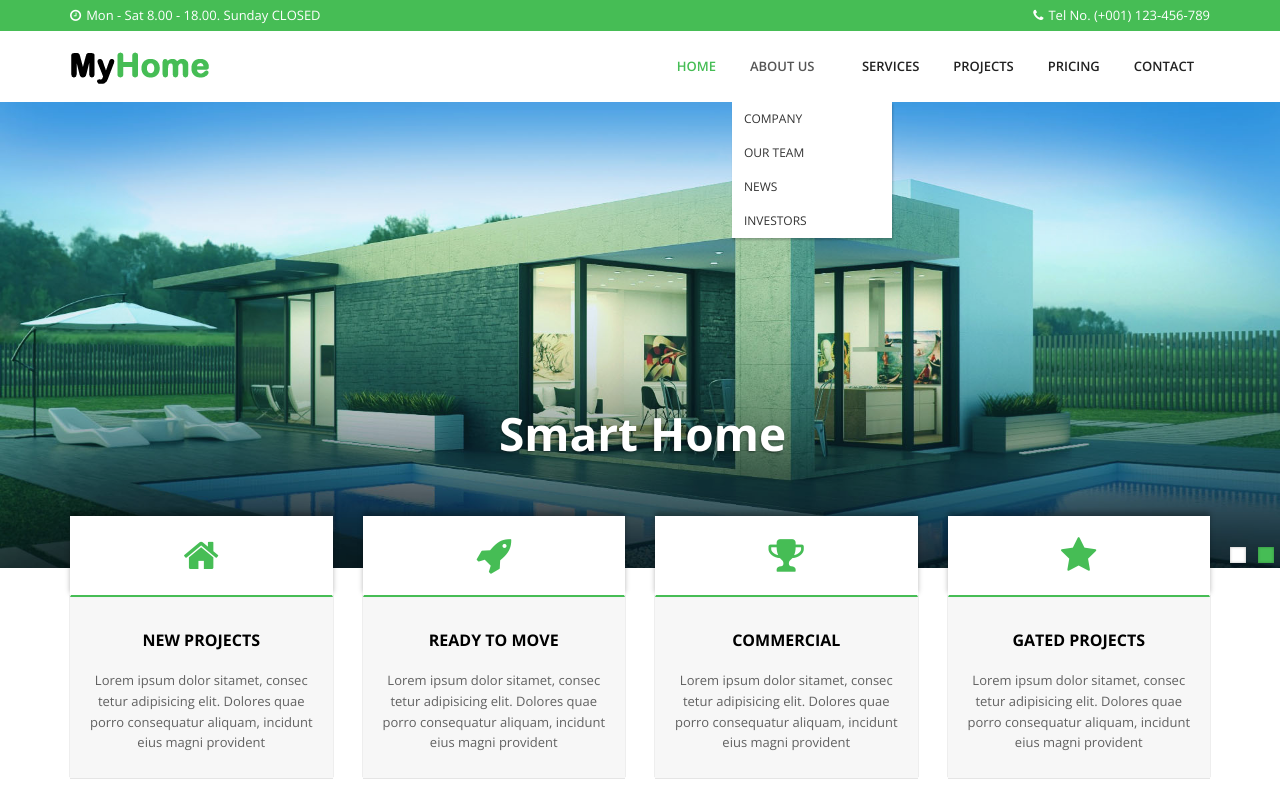
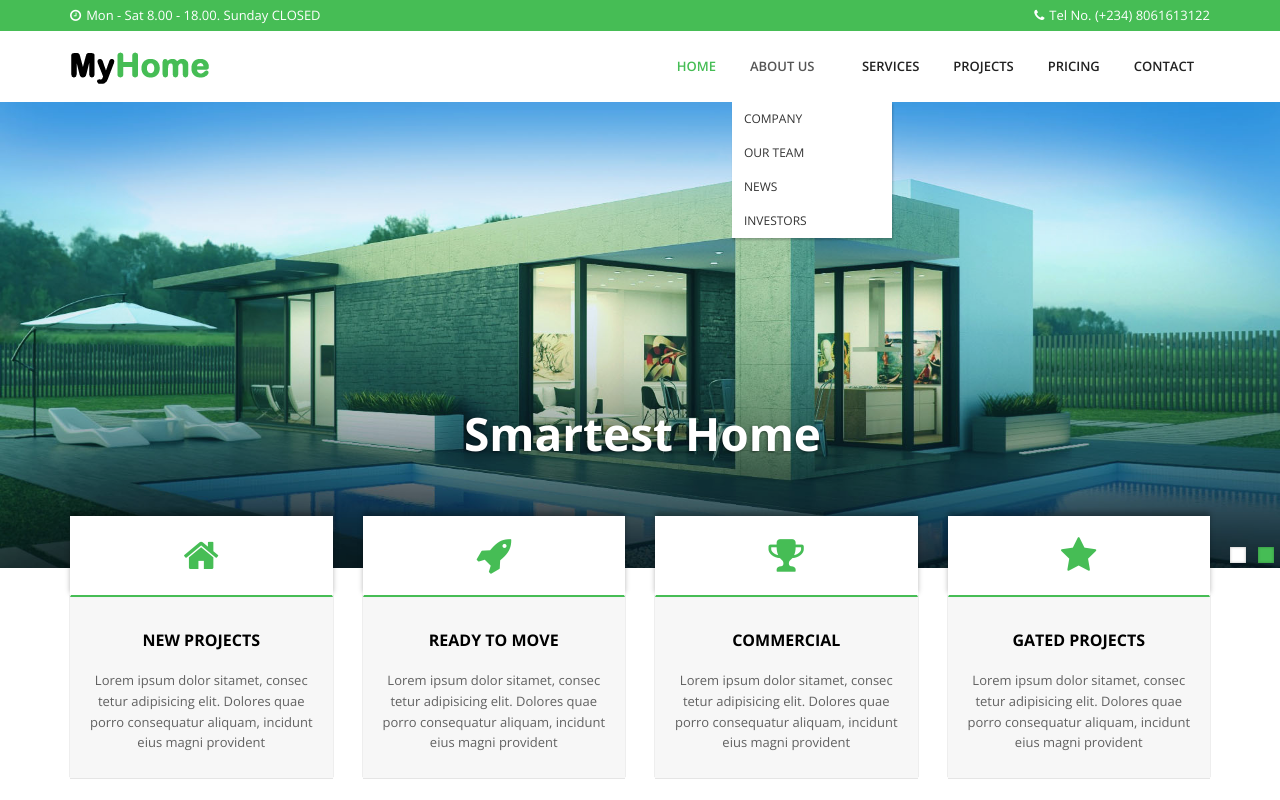
Before and after one commit to smartobi/azureappserviceproject, a plain HTML site: page index.html in a window 1280 px wide. Both pictures are taken after a click on the link "ABOUT US". Shown: the top 800 px of the page. Drawn offline with nearby package versions, Linux system fonts and the light colour scheme.

Commit message:
updated index

```diff
--- a/index.html
+++ b/index.html
@@ -25,7 +25,7 @@
     <div class="row">
       <div class="col-md-12">
         <p class="pull-left hidden-xs"><i class="fa fa-clock-o"></i><span>Mon - Sat 8.00 - 18.00. Sunday CLOSED</span>
-        <p class="pull-right"><i class="fa fa-phone"></i>Tel No. (+001) 123-456-789</p>
+        <p class="pull-right"><i class="fa fa-phone"></i>Tel No. (+234) 8061613122</p>
       </div>
     </div>
   </div>
@@ -79,7 +79,7 @@
               <li>
                 <img src="img/slides/1.jpg" alt="" />
                 <div class="flex-caption">
-                    <h3>Smart Home</h3>
+                    <h3>Smartest Home</h3>
 
                 </div>
               </li>
```
